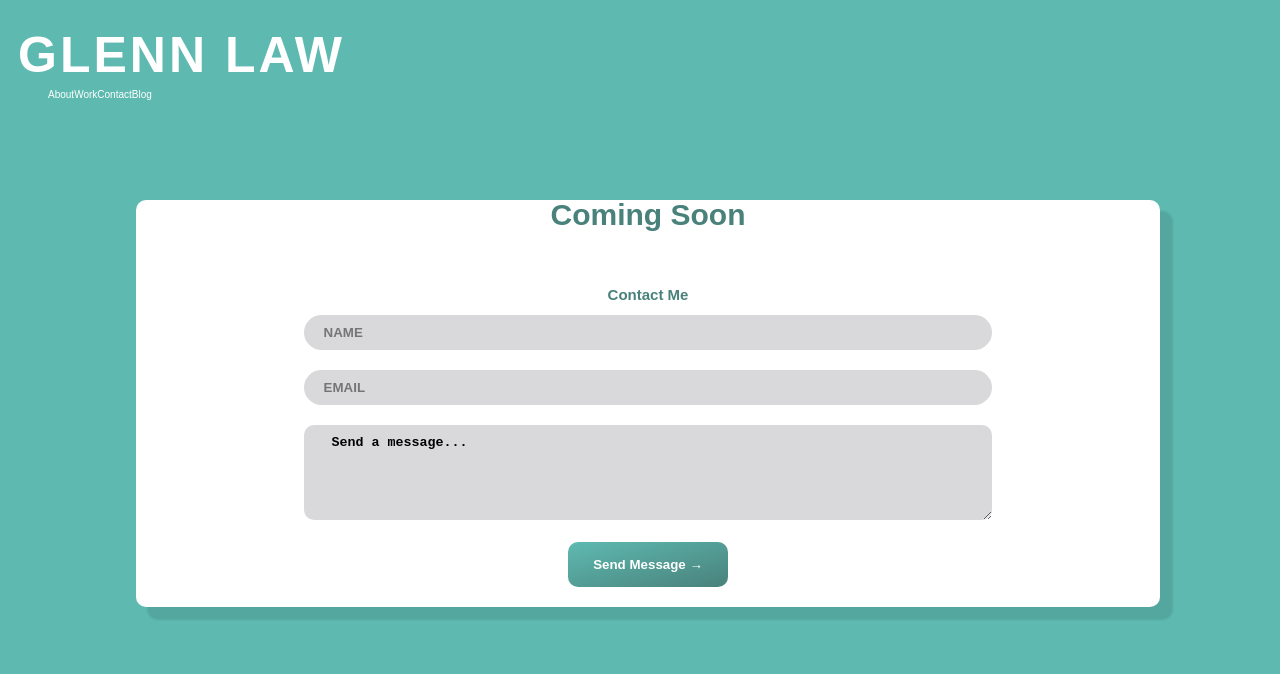
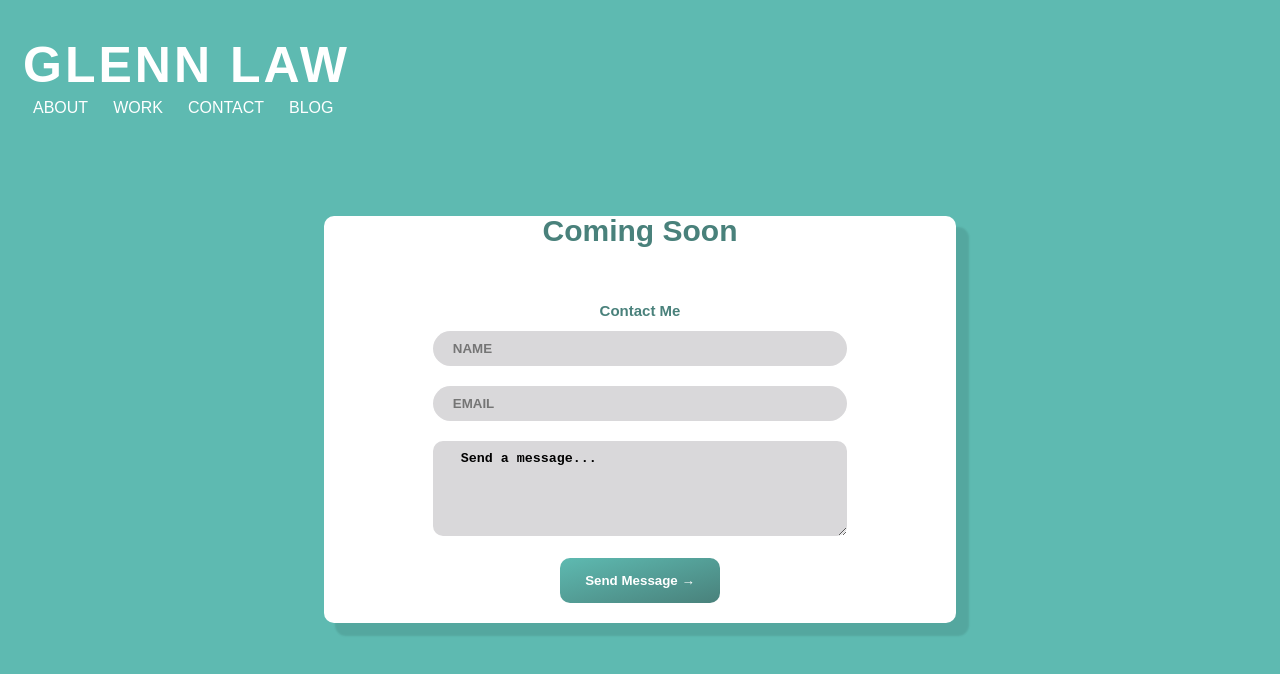
Before and after one commit to Glennlaw-0/my-portfolio, a website: page index.html in a window 1280 px wide. Drawn offline with Linux system fonts and the light colour scheme.

Commit message:
updated nav

```diff
--- a/app/scss/layout/_comingsoon.scss
+++ b/app/scss/layout/_comingsoon.scss
@@ -1,12 +1,13 @@
 .container {
   margin-top: 100px;
   width: 100vw;
+  max-width: 100%;
 }
 
 .comingsoon {
   margin: 0 auto;
   text-align: center;
-  width: 80%;
+  width: 50%;
   border-radius: 10px;
   color: $tertiary-color;
   background-color: #fff;
--- a/index.html
+++ b/index.html
@@ -14,11 +14,11 @@
     <header class="header">
         <h1 class="header__name">Glenn Law</h1>
         <nav class="header__nav">
-            <ul class="nav__list">
-                <li>About</li>
-                <li>Work</li>
-                <li>Contact</li>
-                <li>Blog</li>
+            <ul class="nav">
+                <li><a class="nav__link" href="#">About</a></li>
+                <li><a class="nav__link" href="#">Work</a></li>
+                <li><a class="nav__link" href="#">Contact</a></li>
+                <li><a class="nav__link" href="#">Blog</a></li>
             </ul>
         </nav>
     </header>
```
Also changed, not shown: dist/main.css, 1 other file.
